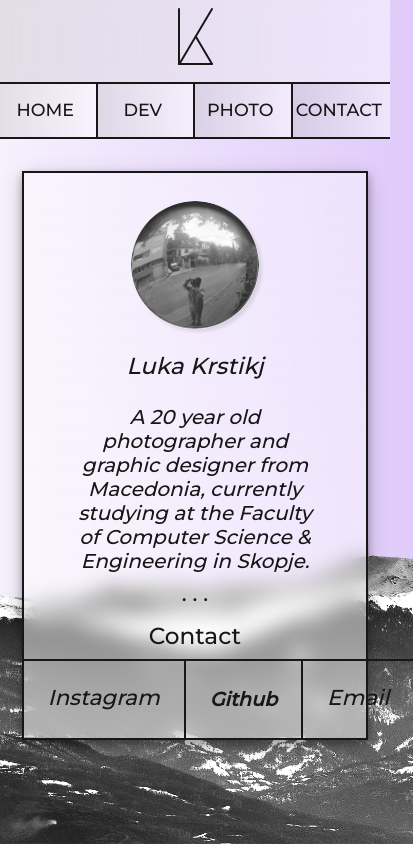
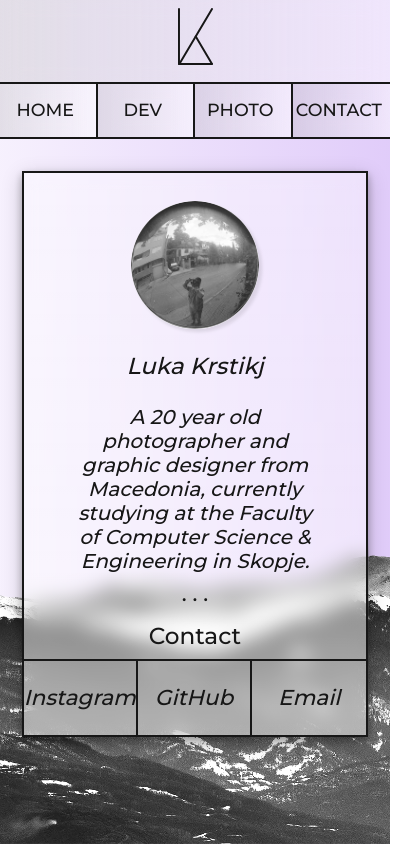
Before and after one commit to lukakrstik/lukakrstik, an Angular app: page /Contact in a window 390 px wide. Shown: the whole page, 413 px wide, since content can reach past the window. Built offline with nearby package versions, Linux system fonts and the light colour scheme.

Commit message:
contact text on mobile

```diff
--- a/src/app/contact/contact.component.html
+++ b/src/app/contact/contact.component.html
@@ -17,13 +17,13 @@
       <h3 class="header-info-b text-center mx-auto">Contact</h3>
     </div>
     <div class="flex flex-row">
-      <a href="https://www.instagram.com/lukakrstik/" target="_blank" style="text-decoration: none;" class="basis-1/3 border-r-2 border-t-2 border-krstic p-4 contactBtn shrink">
+      <a href="https://www.instagram.com/lukakrstik/" target="_blank" style="text-decoration: none;" class="basis-1/3 border-r-2 border-t-2 border-krstic py-4 contactBtn">
         <h4 class="header-info-italic text-center mx-auto mb-0 shrink">Instagram</h4>
       </a>
-      <a href="https://www.github.com/lukakrstik/" target="_blank" style="text-decoration: none;" class="basis-1/3 border-r-2 border-t-2 border-krstic p-4 contactBtn shrink">
-        <p class="header-info-italic text-center mx-auto mb-0 shrink">Github</p>
+      <a href="https://www.github.com/lukakrstik/" target="_blank" style="text-decoration: none;" class="basis-1/3 border-r-2 border-t-2 border-krstic py-4 contactBtn">
+        <h4 class="header-info-italic text-center mx-auto mb-0 shrink">GitHub</h4>
       </a>
-      <a href="mailto:luka.krstik@outlook.com" target="_blank" style="text-decoration: none;" class="basis-1/3 border-t-2 border-krstic p-4 contactBtn shrink">
+      <a href="mailto:luka.krstik@outlook.com" target="_blank" style="text-decoration: none;" class="basis-1/3 border-t-2 border-krstic py-4 contactBtn">
         <h4 class="header-info-italic text-center mx-auto mb-0">Email</h4>
       </a>
     </div>
```
